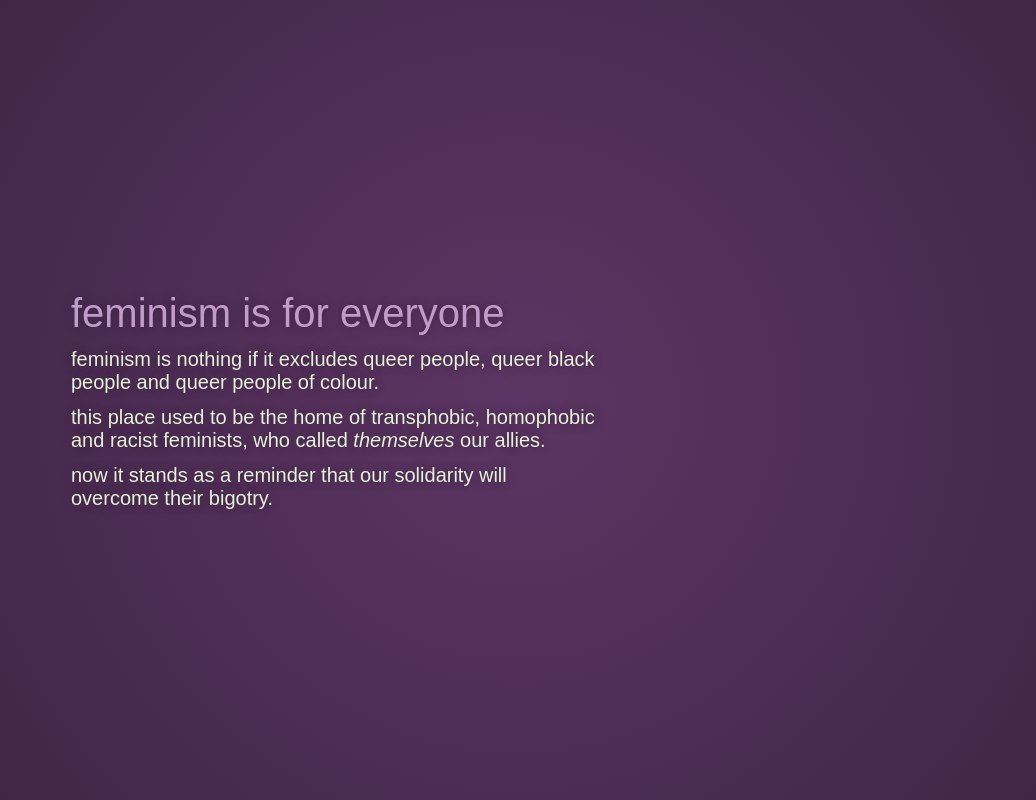
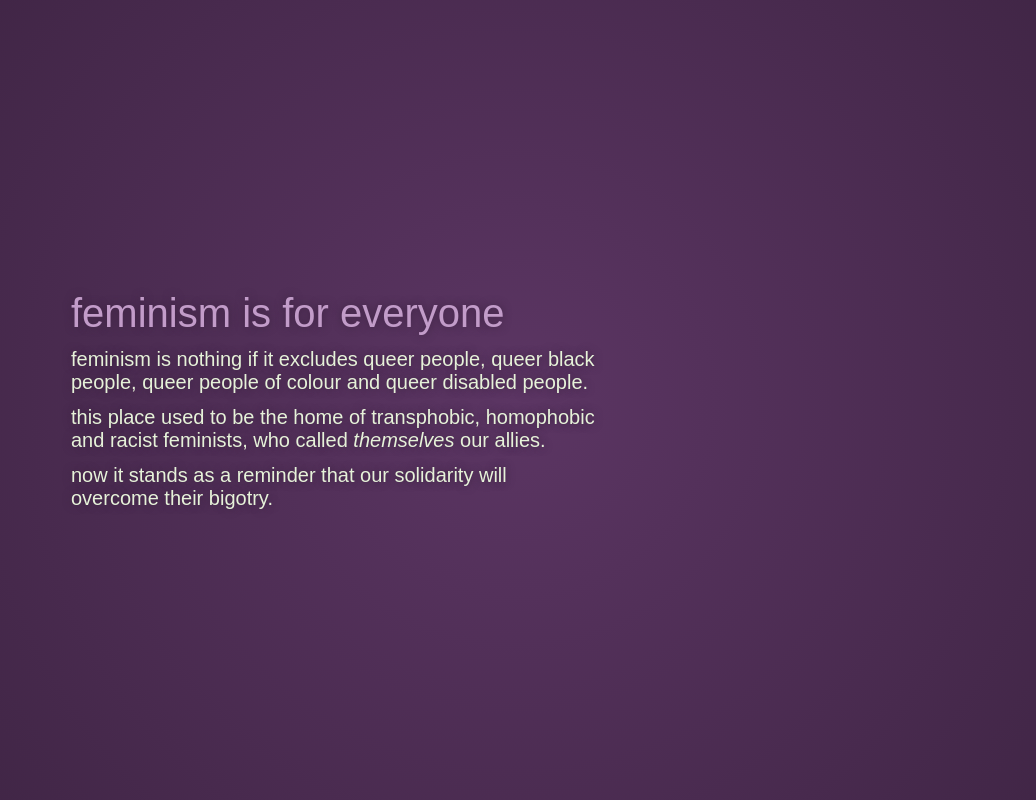
Before and after one commit to bunnegirl/feminism.lgbt, a plain HTML site: page index.html in a window 1280 px wide. Shown: the whole page, without its empty margins (123-1159 px from the left). Drawn offline with Linux system fonts and the light colour scheme.

Commit message:
Update index.html

```diff
--- a/index.html
+++ b/index.html
@@ -38,6 +38,6 @@
     }
 </style>
 <h1>feminism is for everyone</h1>
-<p>feminism is nothing if it excludes queer people, queer black people and queer people of colour.</p>
+<p>feminism is nothing if it excludes queer people, queer black people, queer people of colour and queer disabled people.</p>
 <p>this place used to be the home of transphobic, homophobic and racist feminists, who called <em>themselves</em> our allies.</p>
 <p>now it stands as a reminder that our solidarity will overcome their bigotry.</p>
```
